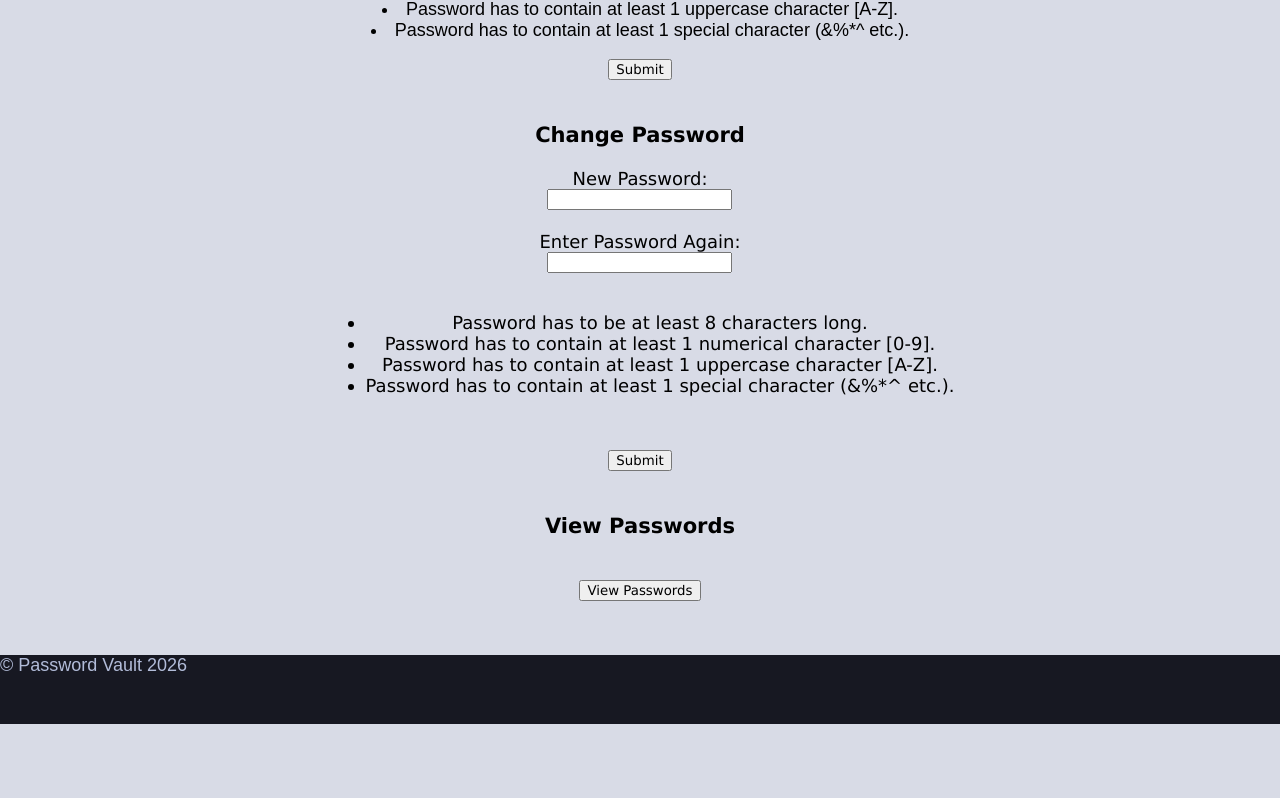
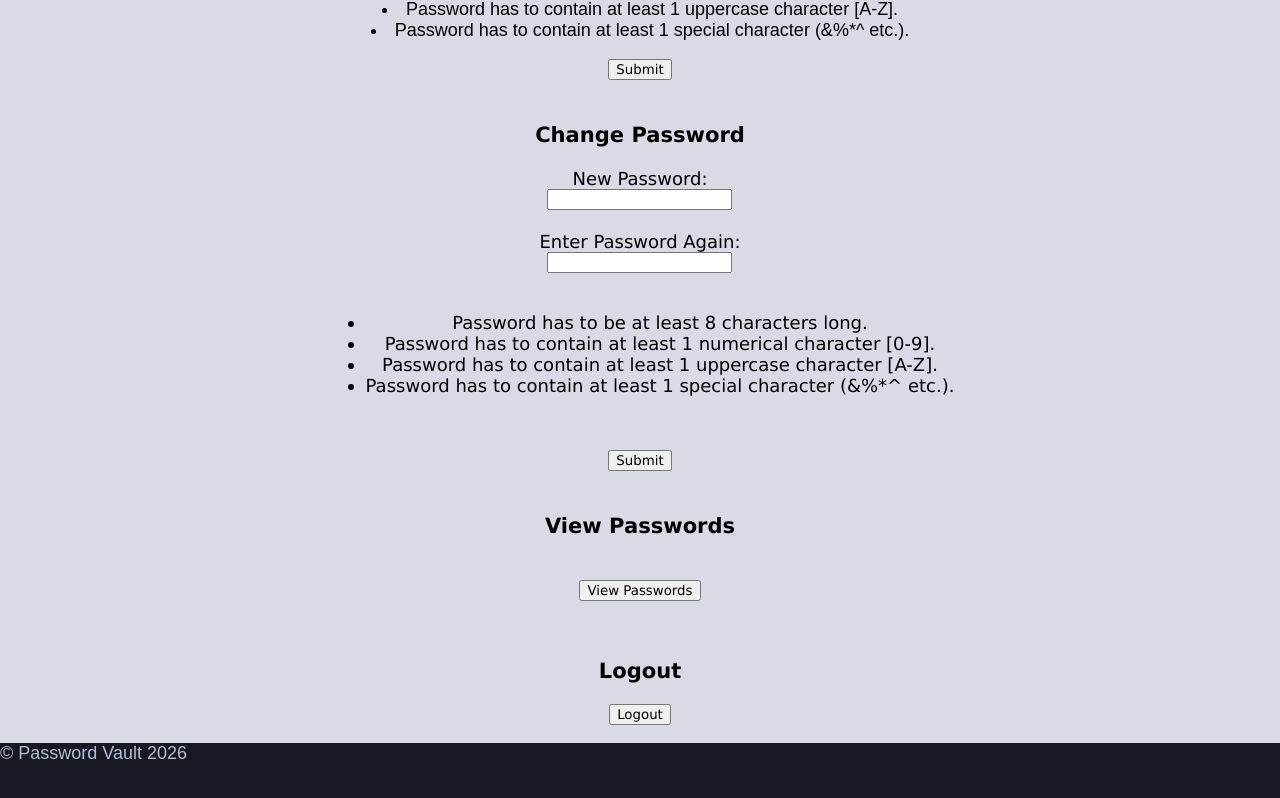
Before and after one commit to AshtonKopelevich/Password_Vault, a React (Create React App) app in the folder Password_Vault_Frontend/: page /UserMenu in a window 1280 px wide. Shown: the part 423-1221 px from the top of the page. Before the commit the page ends 1147 px from the top, so only its background shows below. Built offline with nearby package versions, Linux system fonts and the light colour scheme.

Commit message:
Added a logout button

```diff
--- a/Password_Vault_Frontend/src/pages/UserMenu.tsx
+++ b/Password_Vault_Frontend/src/pages/UserMenu.tsx
@@ -130,6 +130,10 @@ function UserMenu() {
         }
     }
 
+    function logout() {
+        navigate("/");
+    }
+
     return (
         <div>
             <header></header>
@@ -204,6 +208,10 @@ function UserMenu() {
                 <br></br>
                 <button type="button" onClick={showPassword}>View Passwords</button>
                 <p>{password_elem}</p>
+                {/*The thing above could be a way to display error messages instead*/}
+
+                <h3>Logout</h3>
+                <button type="button" onClick={logout}>Logout</button>
             </section>
 
             <footer>
```
